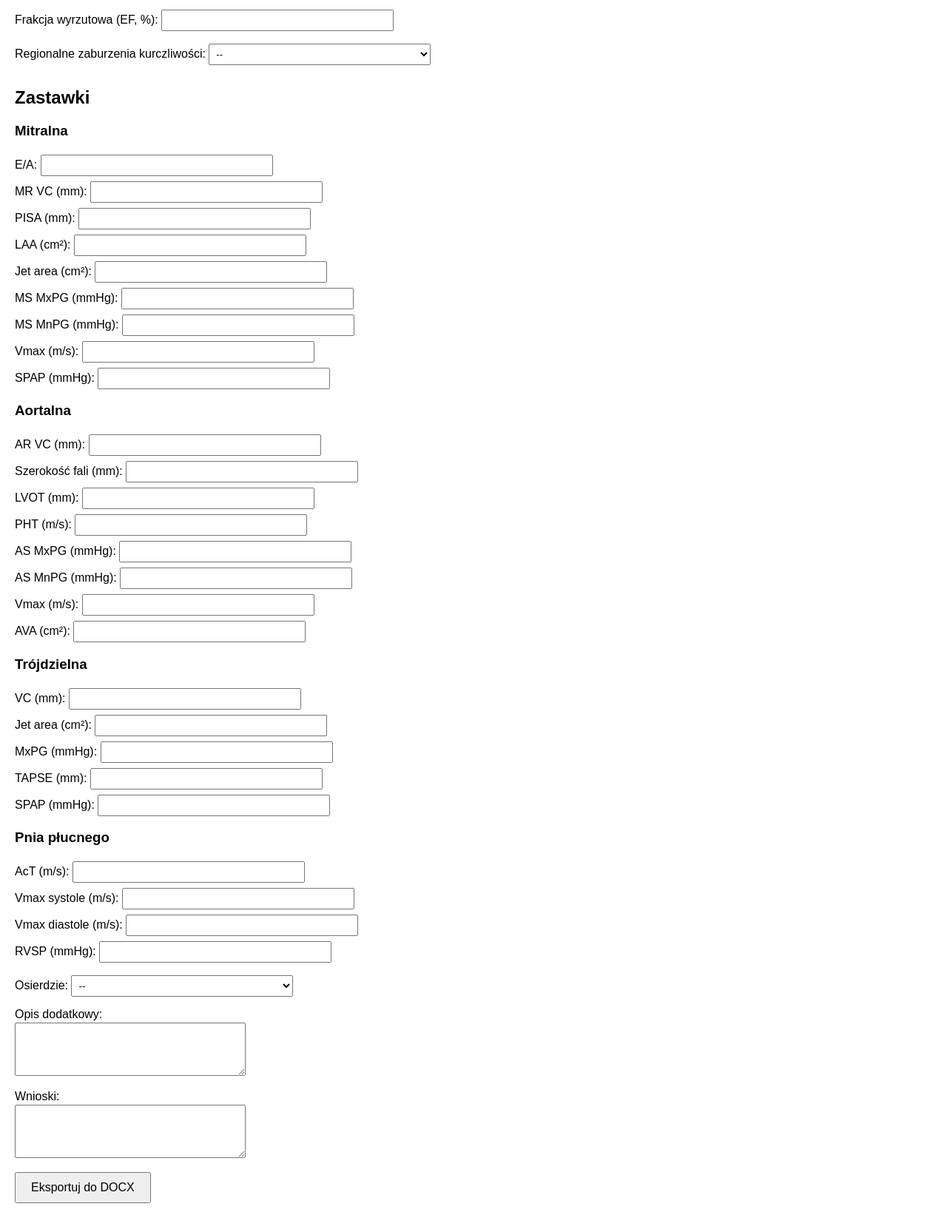
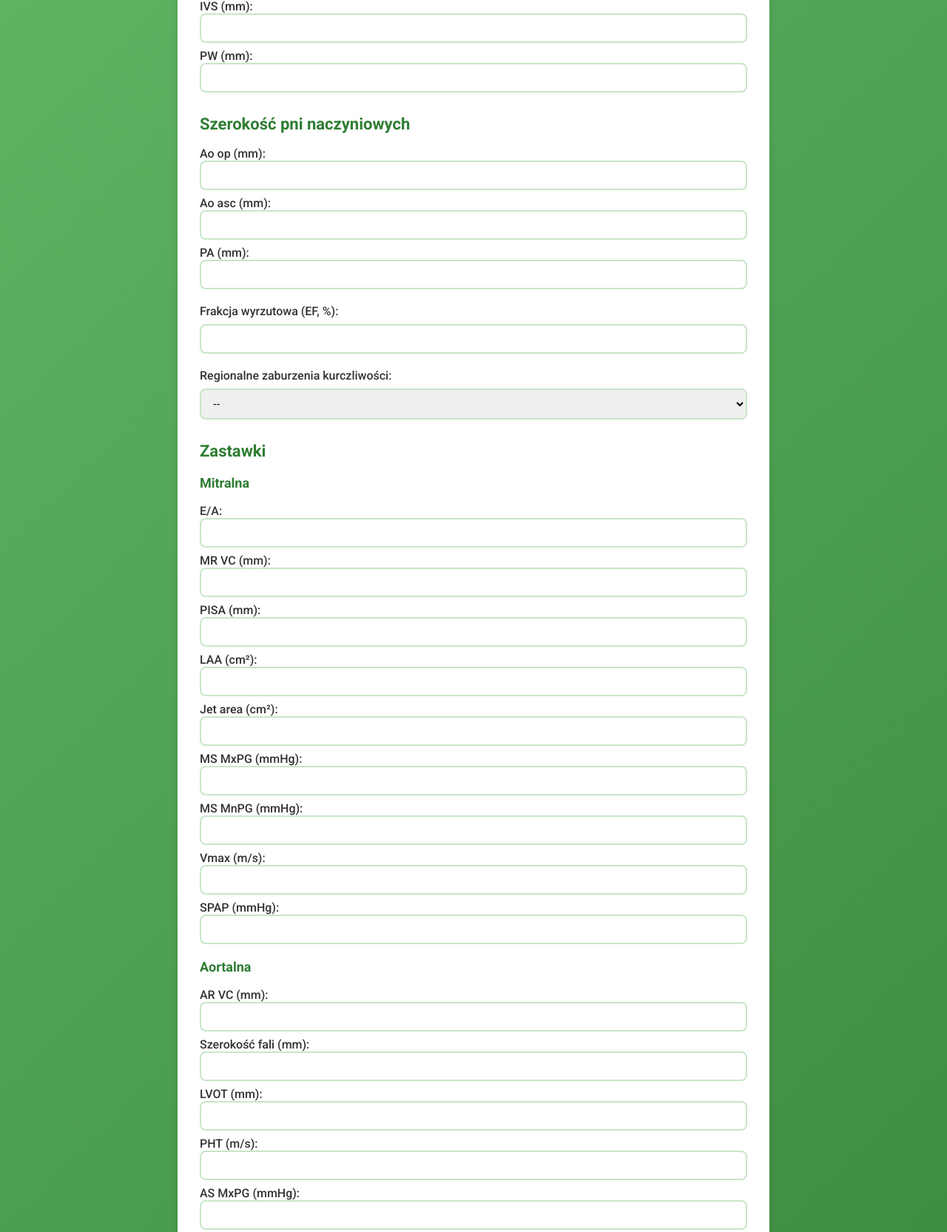
Before and after one commit to jkarpiakk/echousg, a plain HTML site: page index.html in a window 1280 px wide. Shown: the part 679-2344 px from the top of the page at 74% size. Drawn offline with Linux system fonts and the light colour scheme.

Commit message:
Update index.html

```diff
--- a/index.html
+++ b/index.html
@@ -2,136 +2,190 @@
 <html lang="pl">
 <head>
   <meta charset="UTF-8">
+  <meta name="viewport" content="width=device-width, initial-scale=1.0">
   <title>Badanie Echokardiograficzne</title>
   <!-- Biblioteki do eksportu DOCX -->
   <script src="https://cdnjs.cloudflare.com/ajax/libs/FileSaver.js/2.0.5/FileSaver.min.js"></script>
   <script src="https://cdnjs.cloudflare.com/ajax/libs/html-docx-js/0.4.1/html-docx.min.js"></script>
   <style>
-    body { font-family: Arial, sans-serif; margin: 20px; }
-    .form-section { margin-bottom: 15px; }
-    label { display: block; margin-bottom: 5px; }
-    input[type="text"], input[type="number"], input[type="date"], select, textarea { width: 100%; max-width: 300px; padding: 5px; margin-top: 2px; }
-    h2 { margin-top: 30px; }
-    button { padding: 10px 20px; font-size: 16px; }
+    @import url('https://fonts.googleapis.com/css2?family=Roboto:wght@400;500;700&display=swap');
+    * { box-sizing: border-box; }
+    body {
+      margin: 0;
+      font-family: 'Roboto', sans-serif;
+      background: linear-gradient(135deg, #66bb6a 0%, #2e7d32 100%);
+      color: #333;
+      display: flex;
+      justify-content: center;
+      padding: 20px;
+    }
+    .container {
+      background: #fff;
+      border-radius: 12px;
+      box-shadow: 0 4px 12px rgba(0,0,0,0.1);
+      padding: 30px;
+      width: 100%;
+      max-width: 800px;
+    }
+    h1, h2, h3 {
+      margin-top: 0;
+      color: #2e7d32;
+    }
+    h1 { font-size: 28px; }
+    h2 { font-size: 22px; margin-top: 30px; }
+    h3 { font-size: 18px; margin-top: 20px; }
+    .form-section {
+      margin-bottom: 20px;
+    }
+    label {
+      display: block;
+      margin-bottom: 8px;
+      font-weight: 500;
+    }
+    input[type="text"], input[type="number"], input[type="date"], select, textarea {
+      width: 100%;
+      padding: 10px 12px;
+      border: 2px solid #c8e6c9;
+      border-radius: 8px;
+      font-size: 14px;
+      transition: border-color 0.2s;
+    }
+    input:focus, select:focus, textarea:focus {
+      outline: none;
+      border-color: #2e7d32;
+      box-shadow: 0 0 4px rgba(46,125,50,0.4);
+    }
+    textarea { resize: vertical; }
+    .button {
+      display: inline-block;
+      background: #2e7d32;
+      color: #fff;
+      border: none;
+      padding: 12px 24px;
+      font-size: 16px;
+      border-radius: 8px;
+      cursor: pointer;
+      transition: background 0.2s;
+      margin-top: 10px;
+    }
+    .button:hover {
+      background: #1b5e20;
+    }
   </style>
 </head>
 <body>
+  <div class="container">
     <h1>Badanie Echokardiograficzne</h1>
     <form id="echoForm">
       <div class="form-section">
-      <label>Data badania:
-        <input type="date" id="date" />
-      </label>
+        <label for="date">Data badania:</label>
+        <input type="date" id="date" name="date" />
       </div>
       <div class="form-section">
-      <label>Pacjent:
-        <input type="text" id="patient" />
-      </label>
+        <label for="patient">Pacjent:</label>
+        <input type="text" id="patient" name="patient" placeholder="Imię i nazwisko" />
       </div>
 
       <h2>Wymiary jam serca</h2>
       <div class="form-section">
-      <label>LV (mm): <input type="number" id="LV" /></label>
-      <label>LA (mm): <input type="number" id="LA" /></label>
-      <label>LAA (cm²): <input type="number" id="LAA" step="0.01" /></label>
-      <label>RV (mm): <input type="number" id="RV" /></label>
-      <label>RAA (cm²): <input type="number" id="RAA" step="0.01" /></label>
+        <label>LV (mm): <input type="number" id="LV" name="LV" /></label>
+        <label>LA (mm): <input type="number" id="LA" name="LA" /></label>
+        <label>LAA (cm²): <input type="number" id="LAA" name="LAA" step="0.01" /></label>
+        <label>RV (mm): <input type="number" id="RV" name="RV" /></label>
+        <label>RAA (cm²): <input type="number" id="RAA" name="RAA" step="0.01" /></label>
       </div>
       <div class="form-section">
-      <label>IVS (mm): <input type="number" id="IVS" /></label>
-      <label>PW (mm): <input type="number" id="PW" /></label>
+        <label>IVS (mm): <input type="number" id="IVS" name="IVS" /></label>
+        <label>PW (mm): <input type="number" id="PW" name="PW" /></label>
       </div>
 
       <h2>Szerokość pni naczyniowych</h2>
       <div class="form-section">
-      <label>Ao op (mm): <input type="number" id="Ao_op" /></label>
-      <label>Ao asc (mm): <input type="number" id="Ao_asc" /></label>
-      <label>PA (mm): <input type="number" id="PA" /></label>
+        <label>Ao op (mm): <input type="number" id="Ao_op" name="Ao_op" /></label>
+        <label>Ao asc (mm): <input type="number" id="Ao_asc" name="Ao_asc" /></label>
+        <label>PA (mm): <input type="number" id="PA" name="PA" /></label>
       </div>
 
       <div class="form-section">
-      <label>Frakcja wyrzutowa (EF, %):
-        <input type="number" id="EF" /></label>
+        <label for="EF">Frakcja wyrzutowa (EF, %):</label>
+        <input type="number" id="EF" name="EF" />
       </div>
       <div class="form-section">
-      <label>Regionalne zaburzenia kurczliwości:
-        <select id="regional">
+        <label for="regional">Regionalne zaburzenia kurczliwości:</label>
+        <select id="regional" name="regional">
           <option value="">--</option>
           <option value="NIE">NIE</option>
           <option value="TAK">TAK</option>
         </select>
-      </label>
       </div>
 
       <h2>Zastawki</h2>
       <div class="form-section">
         <h3>Mitralna</h3>
-      <label>E/A: <input type="text" id="mitral_EA" /></label>
-      <label>MR VC (mm): <input type="number" id="MR_VC" /></label>
-      <label>PISA (mm): <input type="number" id="PISA" /></label>
-      <label>LAA (cm²): <input type="number" id="mitral_LAA" step="0.01" /></label>
-      <label>Jet area (cm²): <input type="number" id="jet_area" step="0.01" /></label>
-      <label>MS MxPG (mmHg): <input type="number" id="MS_MxPG" /></label>
-      <label>MS MnPG (mmHg): <input type="number" id="MS_MnPG" /></label>
-      <label>Vmax (m/s): <input type="number" id="MS_Vmax" step="0.01" /></label>
-      <label>SPAP (mmHg): <input type="number" id="SPAP" /></label>
+        <label>E/A: <input type="text" id="mitral_EA" name="mitral_EA" /></label>
+        <label>MR VC (mm): <input type="number" id="MR_VC" name="MR_VC" /></label>
+        <label>PISA (mm): <input type="number" id="PISA" name="PISA" /></label>
+        <label>LAA (cm²): <input type="number" id="mitral_LAA" name="mitral_LAA" step="0.01" /></label>
+        <label>Jet area (cm²): <input type="number" id="jet_area" name="jet_area" step="0.01" /></label>
+        <label>MS MxPG (mmHg): <input type="number" id="MS_MxPG" name="MS_MxPG" /></label>
+        <label>MS MnPG (mmHg): <input type="number" id="MS_MnPG" name="MS_MnPG" /></label>
+        <label>Vmax (m/s): <input type="number" id="MS_Vmax" name="MS_Vmax" step="0.01" /></label>
+        <label>SPAP (mmHg): <input type="number" id="SPAP" name="SPAP" /></label>
       </div>
 
       <div class="form-section">
         <h3>Aortalna</h3>
-      <label>AR VC (mm): <input type="number" id="AR_VC" /></label>
-      <label>Szerokość fali (mm): <input type="number" id="wave_width" /></label>
-      <label>LVOT (mm): <input type="number" id="LVOT" /></label>
-      <label>PHT (m/s): <input type="number" id="PHT" /></label>
-      <label>AS MxPG (mmHg): <input type="number" id="AS_MxPG" /></label>
-      <label>AS MnPG (mmHg): <input type="number" id="AS_MnPG" /></label>
-      <label>Vmax (m/s): <input type="number" id="AS_Vmax" step="0.01" /></label>
-      <label>AVA (cm²): <input type="number" id="AVA" step="0.01" /></label>
+        <label>AR VC (mm): <input type="number" id="AR_VC" name="AR_VC" /></label>
+        <label>Szerokość fali (mm): <input type="number" id="wave_width" name="wave_width" /></label>
+        <label>LVOT (mm): <input type="number" id="LVOT" name="LVOT" /></label>
+        <label>PHT (m/s): <input type="number" id="PHT" name="PHT" /></label>
+        <label>AS MxPG (mmHg): <input type="number" id="AS_MxPG" name="AS_MxPG" /></label>
+        <label>AS MnPG (mmHg): <input type="number" id="AS_MnPG" name="AS_MnPG" /></label>
+        <label>Vmax (m/s): <input type="number" id="AS_Vmax" name="AS_Vmax" step="0.01" /></label>
+        <label>AVA (cm²): <input type="number" id="AVA" name="AVA" step="0.01" /></label>
       </div>
 
       <div class="form-section">
         <h3>Trójdzielna</h3>
-      <label>VC (mm): <input type="number" id="tri_VC" /></label>
-      <label>Jet area (cm²): <input type="number" id="tri_jet" step="0.01" /></label>
-      <label>MxPG (mmHg): <input type="number" id="tri_MxPG" /></label>
-      <label>TAPSE (mm): <input type="number" id="TAPSE" /></label>
-      <label>SPAP (mmHg): <input type="number" id="tri_SPAP" /></label>
+        <label>VC (mm): <input type="number" id="tri_VC" name="tri_VC" /></label>
+        <label>Jet area (cm²): <input type="number" id="tri_jet" name="tri_jet" step="0.01" /></label>
+        <label>MxPG (mmHg): <input type="number" id="tri_MxPG" name="tri_MxPG" /></label>
+        <label>TAPSE (mm): <input type="number" id="TAPSE" name="TAPSE" /></label>
+        <label>SPAP (mmHg): <input type="number" id="tri_SPAP" name="tri_SPAP" /></label>
       </div>
 
       <div class="form-section">
         <h3>Pnia płucnego</h3>
-      <label>AcT (m/s): <input type="number" id="AcT" step="0.01" /></label>
-      <label>Vmax systole (m/s): <input type="number" id="Vmax_sys" step="0.01" /></label>
-      <label>Vmax diastole (m/s): <input type="number" id="Vmax_dia" step="0.01" /></label>
-      <label>RVSP (mmHg): <input type="number" id="RVSP" /></label>
+        <label>AcT (m/s): <input type="number" id="AcT" name="AcT" step="0.01" /></label>
+        <label>Vmax systole (m/s): <input type="number" id="Vmax_sys" name="Vmax_sys" step="0.01" /></label>
+        <label>Vmax diastole (m/s): <input type="number" id="Vmax_dia" name="Vmax_dia" step="0.01" /></label>
+        <label>RVSP (mmHg): <input type="number" id="RVSP" name="RVSP" /></label>
       </div>
 
       <div class="form-section">
-      <label>Osierdzie:
-        <select id="osierdzie">
+        <label for="osierdzie">Osierdzie:</label>
+        <select id="osierdzie" name="osierdzie">
           <option value="">--</option>
           <option value="bez płynu">bez płynu</option>
           <option value="z płynem">z płynem</option>
         </select>
-      </label>
       </div>
 
       <div class="form-section">
-      <label>Opis dodatkowy:<br>
-        <textarea id="opis" rows="4" cols="50"></textarea>
-      </label>
+        <label for="opis">Opis dodatkowy:</label>
+        <textarea id="opis" name="opis" rows="4" placeholder="Dodatkowe uwagi..."></textarea>
       </div>
 
       <div class="form-section">
-      <label>Wnioski:<br>
-        <textarea id="wnioski" rows="4" cols="50"></textarea>
-      </label>
+        <label for="wnioski">Wnioski:</label>
+        <textarea id="wnioski" name="wnioski" rows="4" placeholder="Wnioski z badania..."></textarea>
       </div>
 
-    <button type="button" onclick="generateReport()">Eksportuj do DOCX</button>
+      <button type="button" class="button" onclick="generateReport()">Eksportuj do DOCX</button>
     </form>
 
     <div id="report" style="display:none;"></div>
+  </div>
 
   <script>
     function generateReport() {
```
Lines whose indentation alone changed are shown as unchanged.
